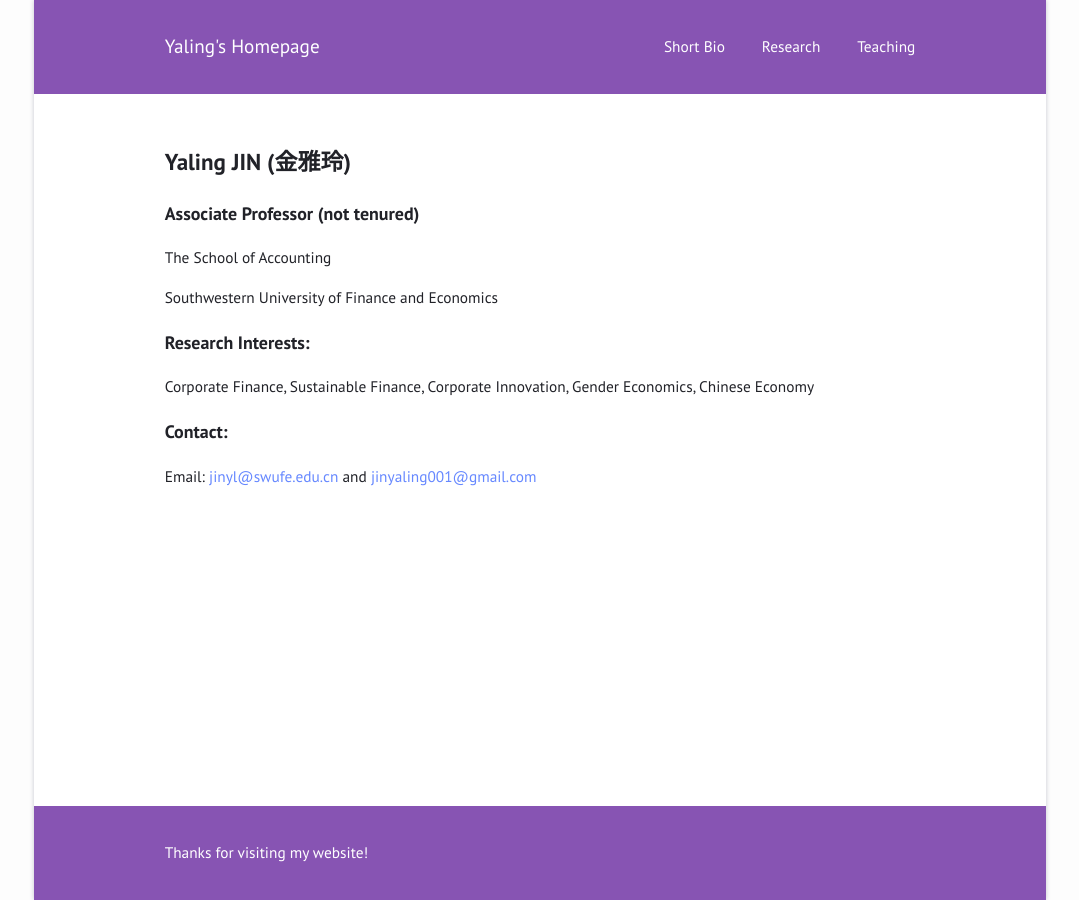
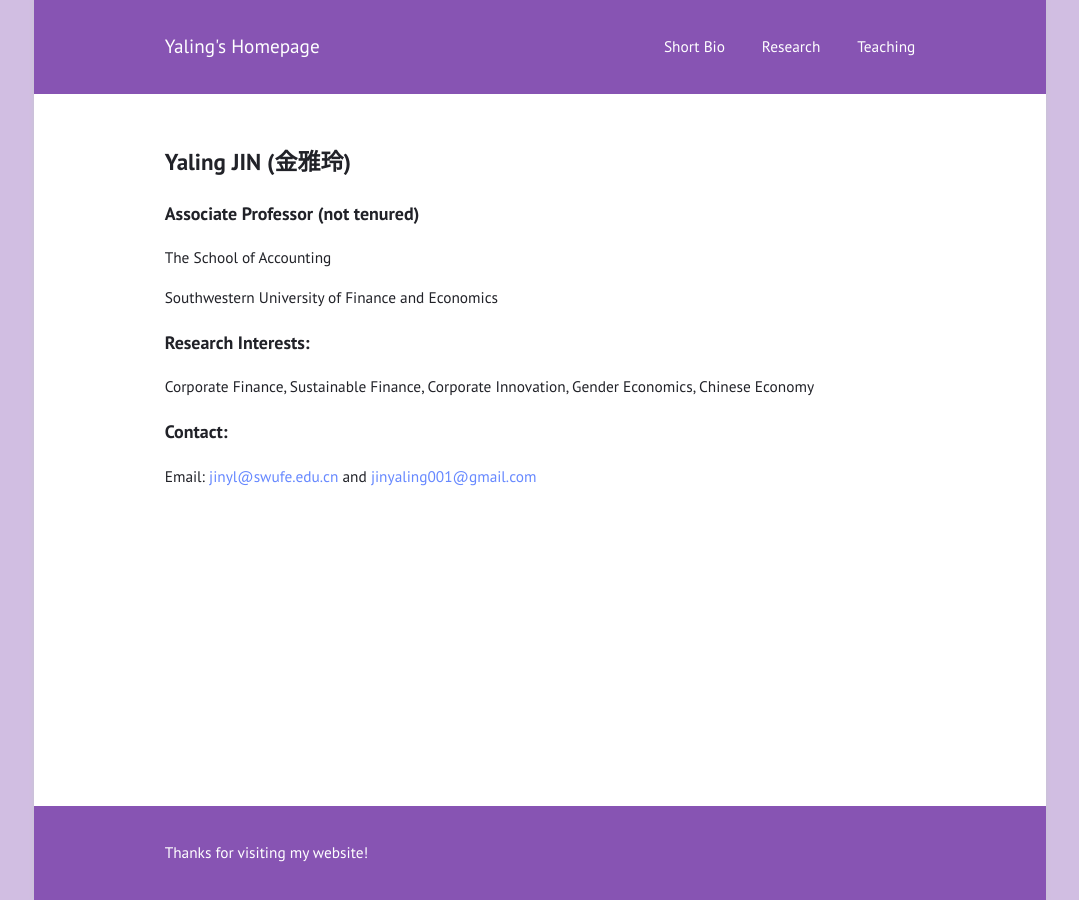
Before and after one commit to jinyaling/jinyaling.github.io, a Jekyll site: the page built from index.md, in a window 1280 px wide. Shown: the whole page, without its empty margins (100-1179 px from the left). Built offline with Jekyll 4.4.1, drawn with Linux system fonts in a browser that asks for light colours.

Commit message:
Update frame.sass

```diff
--- a/assets/css/frame.sass
+++ b/assets/css/frame.sass
@@ -4,7 +4,7 @@
 @import index, font, basic, layout, classes
 
 html
-  background: lighten($dark, 85%)
+  background: lighten($purple, 35%)
   padding: 0 calc(38% - 22em)
 
 body
```
